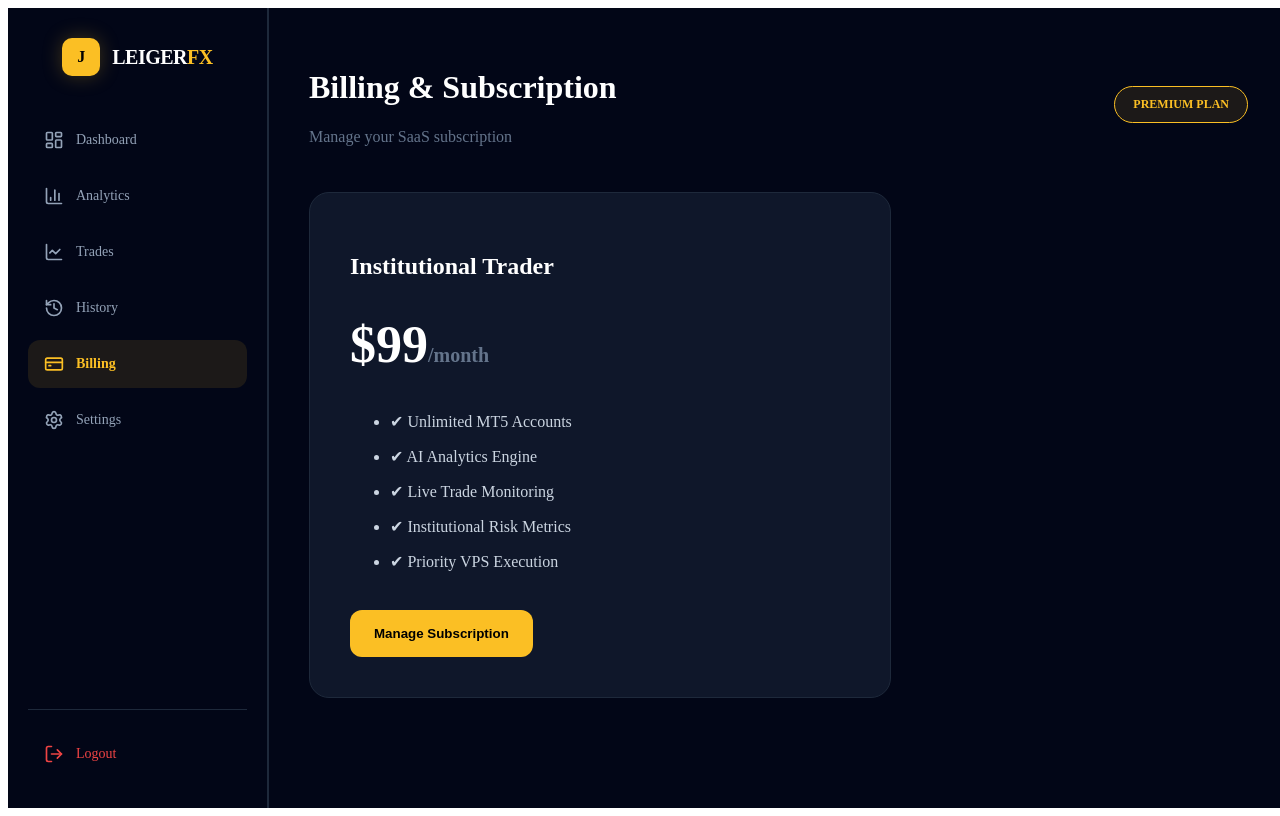
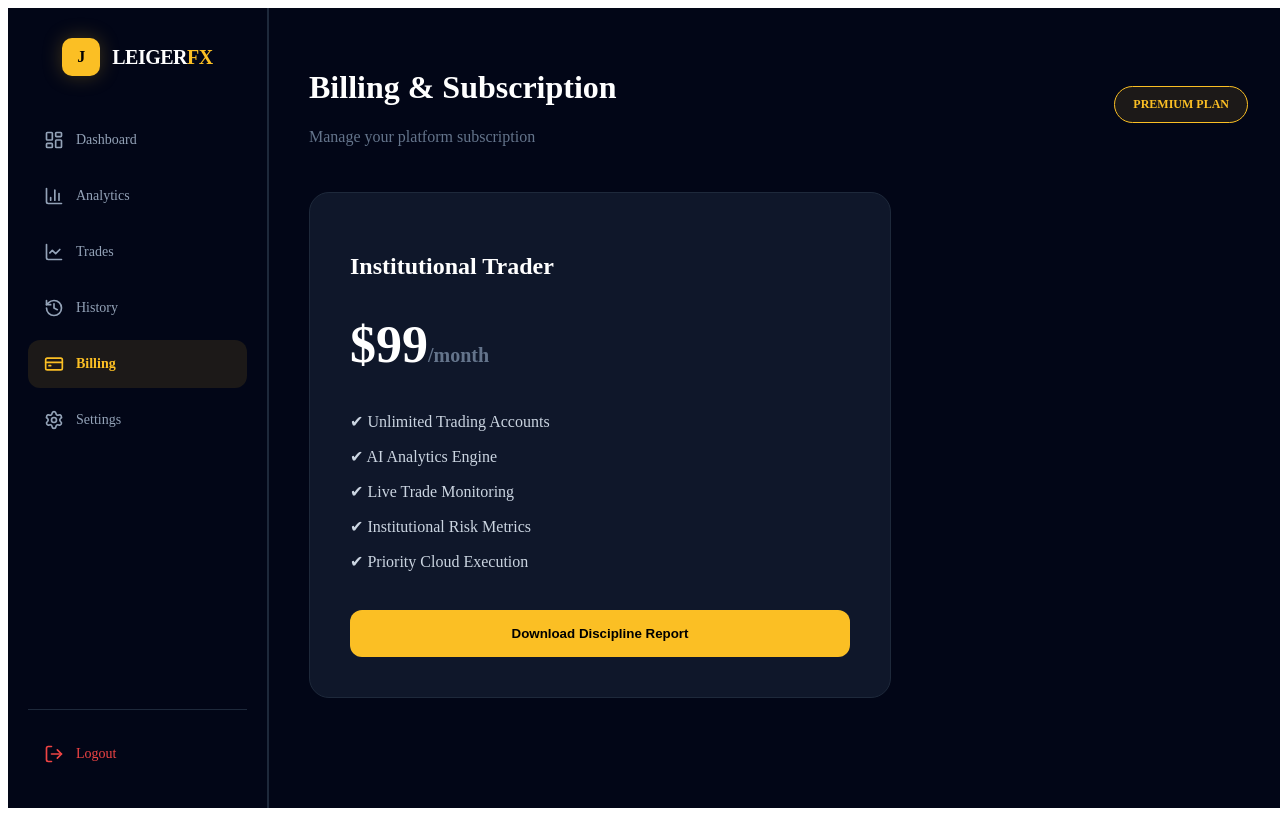
Before and after one commit to judeabdu/fx_trading_SaaS, a React app in the folder frontend/: page /billing in a window 1280 px wide. Built offline with nearby package versions, Linux system fonts and the light colour scheme; no server answers; sample sign-in values are in the browser's storage; the HTML template or start-up script is replaced by a standard one.

Commit message:
Deploy: Trades page

```diff
--- a/frontend/src/pages/BillingPage.jsx
+++ b/frontend/src/pages/BillingPage.jsx
@@ -1,131 +1,65 @@
 import React from "react";
-
 import DashboardLayout from "../components/DashboardLayout";
 
 function BillingPage() {
+  // Mock function to trigger the report download
+  const handleDownloadReport = () => {
+    // In a real scenario, this would call your API to generate the PDF/CSV
+    alert("Generating your financial discipline report...");
+
+    // Example: Triggering a download for a hypothetical file
+    const link = document.createElement("a");
+    link.href = "/path-to-your-report.pdf"; // Replace with your actual report route/file
+    link.download = "Financial_Discipline_Report.pdf";
+    document.body.appendChild(link);
+    link.click();
+    document.body.removeChild(link);
+  };
 
   return (
-
     <DashboardLayout>
-
       <div style={containerStyle}>
-
         <div style={headerRow}>
-
           <div>
-
-            <h1 style={titleStyle}>
-              Billing & Subscription
-            </h1>
-
-            <p style={subStyle}>
-              Manage your SaaS subscription
-            </p>
-
+            <h1 style={titleStyle}>Billing & Subscription</h1>
+            <p style={subStyle}>Manage your platform subscription</p>
           </div>
-
-          <div style={badgeStyle}>
-            PREMIUM PLAN
-          </div>
-
+          <div style={badgeStyle}>PREMIUM PLAN</div>
         </div>
 
         <div style={planCard}>
-
-          <h2 style={planTitle}>
-            Institutional Trader
-          </h2>
-
+          <h2 style={planTitle}>Institutional Trader</h2>
           <h1 style={priceStyle}>
             $99<span style={monthStyle}>/month</span>
           </h1>
-
           <ul style={featureList}>
-
-            <li>✔ Unlimited MT5 Accounts</li>
+            <li>✔ Unlimited Trading Accounts</li>
             <li>✔ AI Analytics Engine</li>
             <li>✔ Live Trade Monitoring</li>
             <li>✔ Institutional Risk Metrics</li>
-            <li>✔ Priority VPS Execution</li>
-
+            <li>✔ Priority Cloud Execution</li>
           </ul>
 
-          <button style={buttonStyle}>
-            Manage Subscription
+          <button style={buttonStyle} onClick={handleDownloadReport}>
+            Download Discipline Report
           </button>
-
         </div>
-
       </div>
-
     </DashboardLayout>
   );
 }
 
-const containerStyle = {
-  color: "white"
-};
-
-const headerRow = {
-  display: "flex",
-  justifyContent: "space-between",
-  alignItems: "center",
-  marginBottom: "30px"
-};
-
-const titleStyle = {
-  fontSize: "32px"
-};
-
-const subStyle = {
-  color: "#64748b"
-};
-
-const badgeStyle = {
-  background: "rgba(251,191,36,0.1)",
-  border: "1px solid #fbbf24",
-  color: "#fbbf24",
-  padding: "10px 18px",
-  borderRadius: "30px",
-  fontWeight: "700",
-  fontSize: "12px"
-};
-
-const planCard = {
-  background: "#0f172a",
-  border: "1px solid #1e293b",
-  borderRadius: "20px",
-  padding: "40px",
-  maxWidth: "500px"
-};
-
-const planTitle = {
-  marginBottom: "20px"
-};
-
-const priceStyle = {
-  fontSize: "52px",
-  marginBottom: "30px"
-};
-
-const monthStyle = {
-  fontSize: "20px",
-  color: "#64748b"
-};
-
-const featureList = {
-  lineHeight: "2.2",
-  color: "#cbd5e1",
-  marginBottom: "30px"
-};
-
-const buttonStyle = {
-  background: "#fbbf24",
-  border: "none",
-  padding: "16px 24px",
-  borderRadius: "12px",
-  fontWeight: "700",
-  cursor: "pointer"
-};
+// Styles remain as you defined, just ensuring consistency
+const containerStyle = { color: "white" };
+const headerRow = { display: "flex", justifyContent: "space-between", alignItems: "center", marginBottom: "30px" };
+const titleStyle = { fontSize: "32px" };
+const subStyle = { color: "#64748b" };
+const badgeStyle = { background: "rgba(251,191,36,0.1)", border: "1px solid #fbbf24", color: "#fbbf24", padding: "10px 18px", borderRadius: "30px", fontWeight: "700", fontSize: "12px" };
+const planCard = { background: "#0f172a", border: "1px solid #1e293b", borderRadius: "20px", padding: "40px", maxWidth: "500px" };
+const planTitle = { marginBottom: "20px" };
+const priceStyle = { fontSize: "52px", marginBottom: "30px" };
+const monthStyle = { fontSize: "20px", color: "#64748b" };
+const featureList = { lineHeight: "2.2", color: "#cbd5e1", marginBottom: "30px", listStyle: "none", padding: 0 };
+const buttonStyle = { background: "#fbbf24", border: "none", padding: "16px 24px", borderRadius: "12px", fontWeight: "700", cursor: "pointer", width: "100%" };
 
 export default BillingPage;
```
